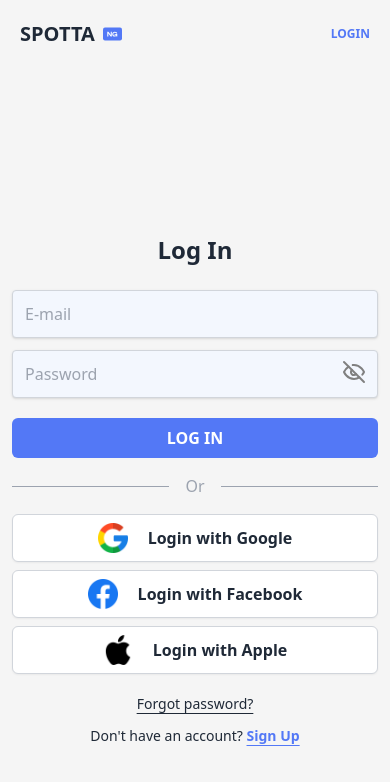
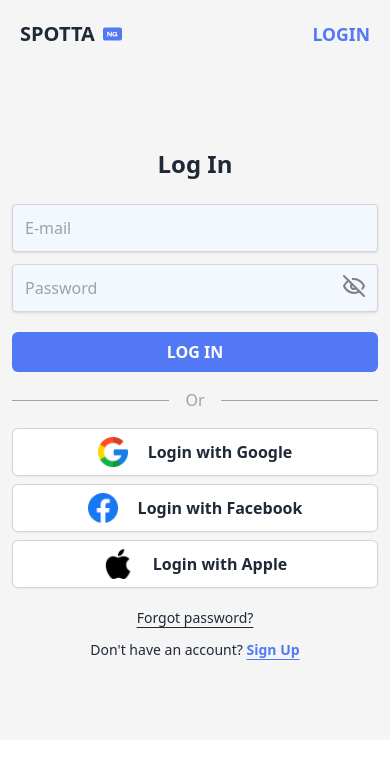
Before and after one commit to Benjtalkshow/spotta, a React (Vite) app: page /login in a window 390 px wide. Shown: the top 782 px of the page. Built offline with nearby package versions, Linux system fonts and the light colour scheme; no server answers.

Commit message:
Fix: login issues

```diff
--- a/src/components/LoginForm.jsx
+++ b/src/components/LoginForm.jsx
@@ -34,8 +34,8 @@ const LoginPage = () => {
   }, []);
 
   return (
-    <div className="flex justify-center items-center min-h-screen px-3">
-      <div className="sm:bg-customBg rounded-lg sm:shadow-md sm:p-8 w-full sm:max-w-xs">
+    <div className="flex justify-center items-center h-full px-3 bg-customBg2">
+      <div className="sm:bg-customBg rounded-lg sm:shadow-md sm:p-8 w-full sm:max-w-xs my-20">
         <h1 className="text-2xl font-bold mb-6 text-center">Log In</h1>
 
         {/* form */}
--- a/src/components/Profile.jsx
+++ b/src/components/Profile.jsx
@@ -38,7 +38,7 @@ const Profile = () => {
 
   return (
     <div className="flex items-center gap-3">
-      <div className="font-bold text-xs md:text-lg text-[#5378F6] flex space-x-2">
+      <div className="font-bold text-[1.1rem] md:text-lg text-[#5378F6] flex space-x-2">
         <ShowOnLogin>
           <h1 className="cursor-pointer" onClick={handleLogout}>
             LOGOUT
--- a/src/components/RegisterForm.jsx
+++ b/src/components/RegisterForm.jsx
@@ -81,7 +81,7 @@ const RegisterForm = () => {
   };
 
   return (
-    <div className="flex justify-center items-center h-screen px-3">
+    <div className="flex justify-center items-center h-screen px-3 bg-customBg2">
       <div className="sm:bg-customBg rounded-lg sm:shadow-md sm:p-8  w-full sm:max-w-md">
         <h1 className="text-2xl font-bold mb-6 text-center">Sign Up</h1>
         {/* form */}
--- a/src/pages/Home.jsx
+++ b/src/pages/Home.jsx
@@ -11,7 +11,7 @@ const Home = () => {
   }, []);
 
   return (
-    <div className="w-full h-fit md:h-full bg-customBg2 relative">
+    <div className="w-full h-screen md:h-full bg-customBg2 relative">
       {!loading ? (
         <>
           <Header />
--- a/src/pages/Login.jsx
+++ b/src/pages/Login.jsx
@@ -3,7 +3,7 @@ import { Header, LoginForm } from '../components';
 
 function App() {
   return (
-    <div className='bg-customBg2'>
+    <div className="bg-customBg2 w-full h-fit">
       <Header />
       <LoginForm />
     </div>
--- a/src/pages/Register.jsx
+++ b/src/pages/Register.jsx
@@ -3,7 +3,7 @@ import { Header, RegisterForm } from "../components";
 
 const Register = () => {
   return (
-    <div className="bg-customBg2">
+    <div className="bg-customBg2 w-full  h-screen">
       <Header />
       <RegisterForm />
     </div>
```
